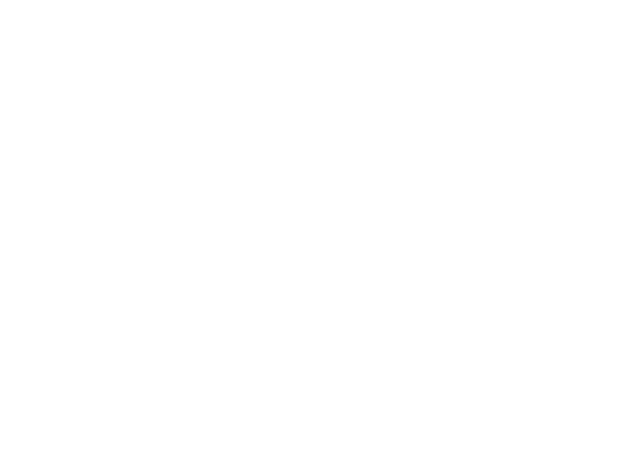
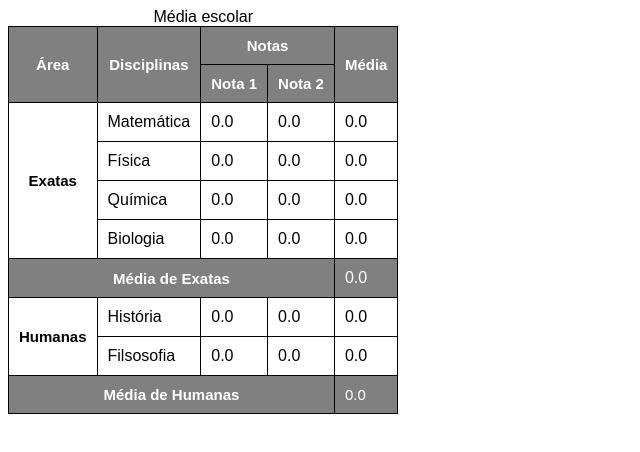
Before and after one commit to cassianoalvesss/html-css, a plain HTML site: page desafios/d012/tabela002.html in a window 1280 px wide. Shown: the whole page, without its empty margins (0-640 px from the left). Drawn offline with Linux system fonts and the light colour scheme.

Commit message:
Update tabela002.html

```diff
--- a/desafios/d012/tabela002.html
+++ b/desafios/d012/tabela002.html
@@ -5,8 +5,102 @@
     <meta http-equiv="X-UA-Compatible" content="IE=edge">
     <meta name="viewport" content="width=device-width, initial-scale=1.0">
     <title>Média escolar</title>
+
+    <style>
+        body{
+            font-family: Arial, Helvetica, sans-serif;
+        }
+
+        table {
+            border-collapse: collapse;
+        }
+
+        th,td {
+            padding: 10px;
+            border: 1px solid black;
+        }
+
+        th, tfoot{
+            background-color: grey;
+            color: white;
+            font-size: 15px;
+        }
+
+        th.tdm{
+            background-color: white;
+            color: black;
+        }
+
+        td.mf{
+            background-color: grey;
+            color: white;
+        }
+    </style>
+
 </head>
 <body>
-
+    <table>
+        <caption>Média escolar</caption>
+        <thead>
+            <tr>
+                <th rowspan="2">Área</th>
+                <th rowspan="2">Disciplinas</th>
+                <th colspan="2" >Notas</th>
+                <th rowspan="2">Média</th>
+            </tr>
+            <tr>
+                <th>Nota 1</th>
+                <th>Nota 2</th>
+            </tr>
+        </thead>
+        <tbody>
+            <tr>
+                <th class="tdm" rowspan="4">Exatas</th>
+                <td>Matemática</td>
+                <td>0.0</td>
+                <td>0.0</td>
+                <td>0.0</td>
+            </tr>
+            <tr>
+                <td>Física</td>
+                <td>0.0</td>
+                <td>0.0</td>
+                <td>0.0</td>
+            </tr>
+            <tr>
+                <td>Química</td>
+                <td>0.0</td>
+                <td>0.0</td>
+                <td>0.0</td>
+            </tr>
+            <tr>
+                <td>Biologia</td>
+                <td>0.0</td>
+                <td>0.0</td>
+                <td>0.0</td>
+            </tr>
+            <tr>
+                <th colspan="4">Média de Exatas</th>
+                <td class="mf">0.0</td>
+            </tr>
+            <tr>
+                <th class="tdm" rowspan="2">Humanas</th>
+                <td>História</td>
+                <td>0.0</td>
+                <td>0.0</td>
+                <td>0.0</td>
+            </tr>
+            <tr>
+                <td>Filsosofia</td>
+                <td>0.0</td>
+                <td>0.0</td>
+                <td>0.0</td>
+            </tr>
+        </tbody>
+        <tfoot>
+            <th colspan="4">Média de Humanas</th>
+            <td class="mf">0.0</td>
+        </tfoot>
+    </table>
 </body>
 </html>
```
